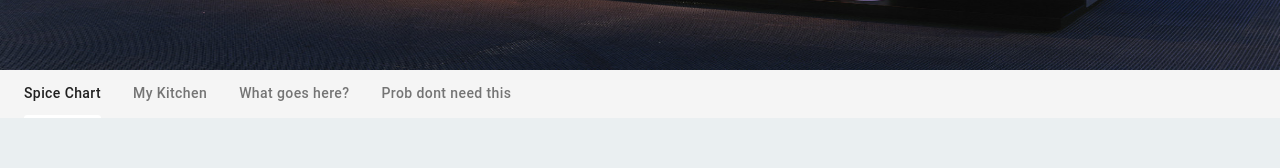
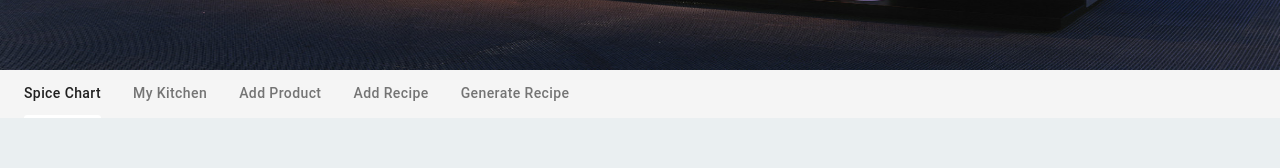
Before and after one commit to jgarner828/TheKitchenSync, a React (Create React App) app in the folder client/: page /profile in a window 1280 px wide. Shown: the part 489-657 px from the top of the page. Built offline with nearby package versions, Linux system fonts and the light colour scheme.

Commit message:
tab framework added to profile page

```diff
--- a/client/src/components/js/Header.js
+++ b/client/src/components/js/Header.js
@@ -23,8 +23,9 @@ function Header(props) {
         <Tabs value={0} textColor="inherit">
           <Tab label="Spice Chart" />
           <Tab label="My Kitchen" />
-          <Tab label="What goes here?" />
-          <Tab label="Prob dont need this" />
+          <Tab label="Add Product" />
+          <Tab label="Add Recipe" />
+          <Tab label="Generate Recipe" />
         </Tabs>
       </AppBar>
     </React.Fragment>
```
